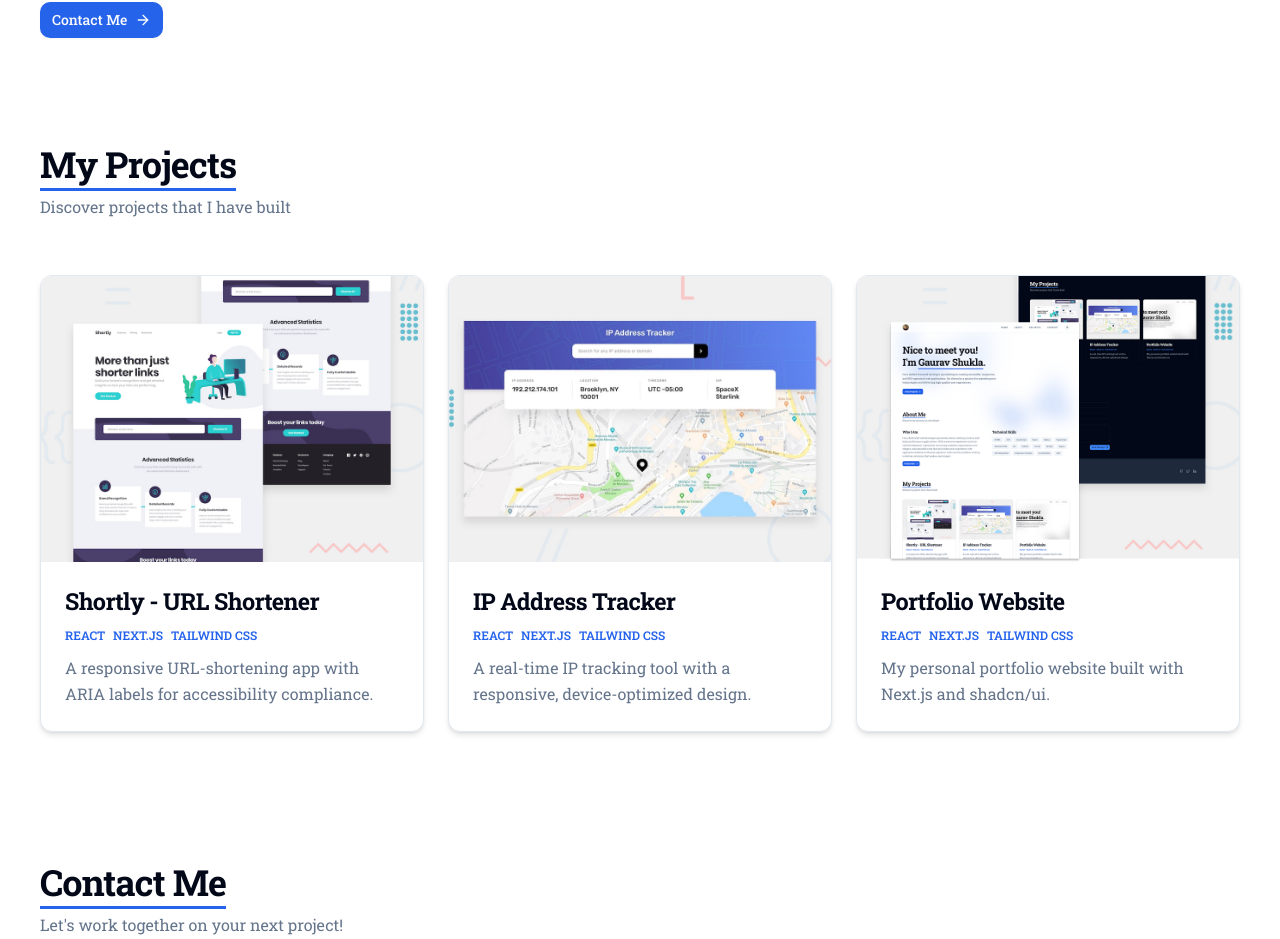
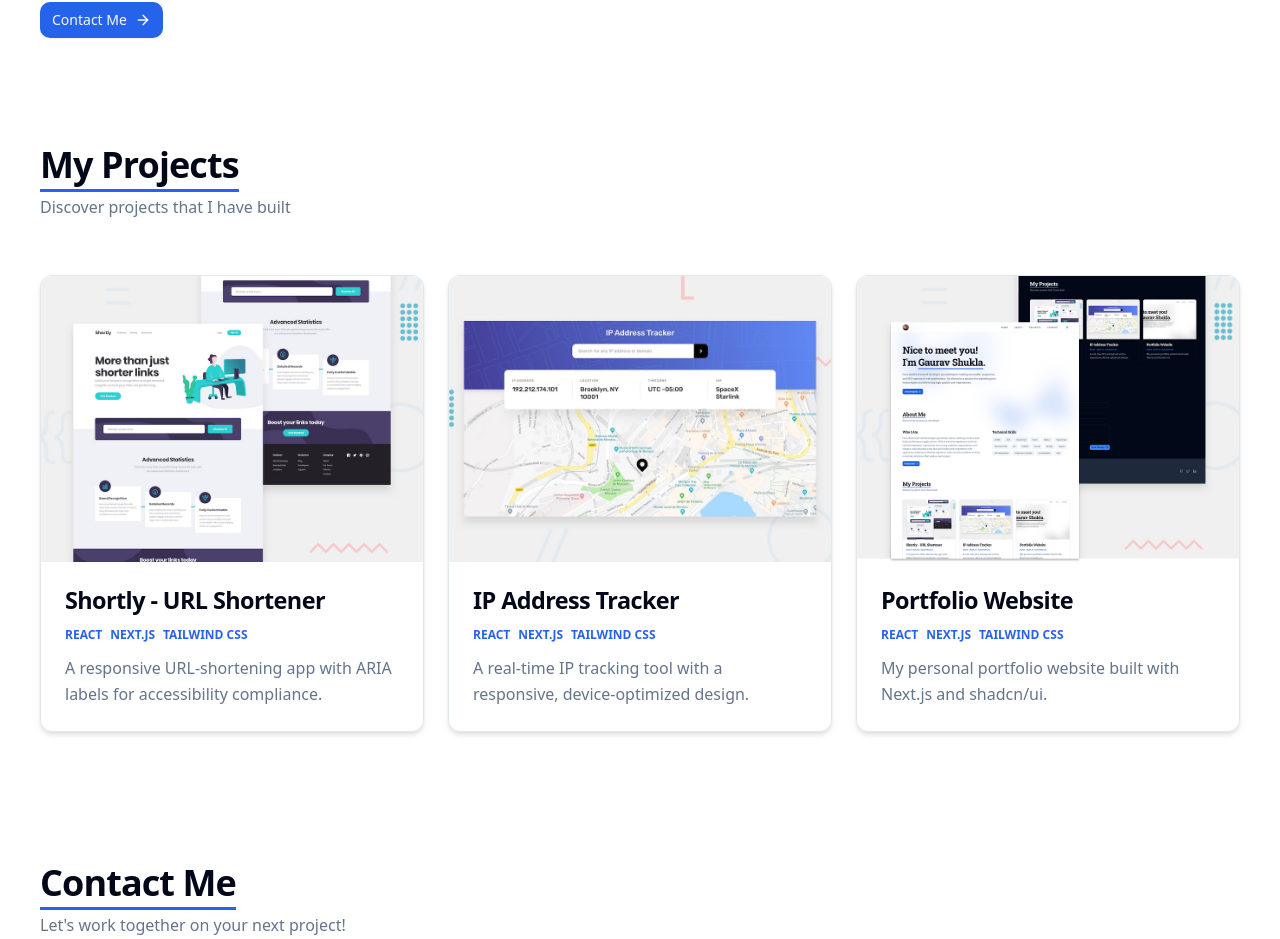
Before and after one commit to yoursgaurav/portfolio, a Next.js app: page / in a window 1280 px wide. Shown: the part 988-1927 px from the top of the page. Built offline with nearby package versions, Linux system fonts and the light colour scheme; no server answers.

Commit message:
Remove Roboto Slab font

```diff
--- a/app/globals.css
+++ b/app/globals.css
@@ -76,8 +76,6 @@
 }
 
 @theme inline {
-  --font-sans: var(--font-roboto-slab);
-
   --color-background: var(--background);
   --color-foreground: var(--foreground);
   --color-card: var(--card);
--- a/app/layout.tsx
+++ b/app/layout.tsx
@@ -1,6 +1,5 @@
 // External dependencies
 import type { Metadata } from "next";
-import { Roboto_Slab } from "next/font/google";
 
 // Local components and providers
 import { ThemeProvider } from "@/components/theme-provider";
@@ -9,11 +8,6 @@ import Header from "@/components/layout/header";
 
 // Styles
 import "./globals.css";
-
-const robotoSlab = Roboto_Slab({
-  variable: "--font-roboto-slab",
-  subsets: ["latin"],
-});
 
 export const metadata: Metadata = {
   title: "Gaurav Shukla - Frontend developer, creator, and tech enthusiast",
@@ -30,7 +24,7 @@ export default function RootLayout({
     <html
       lang="en"
       suppressHydrationWarning
-      className={`${robotoSlab.variable} antialiased scroll-smooth`}
+      className="antialiased scroll-smooth"
     >
       <body>
         <ThemeProvider
```
